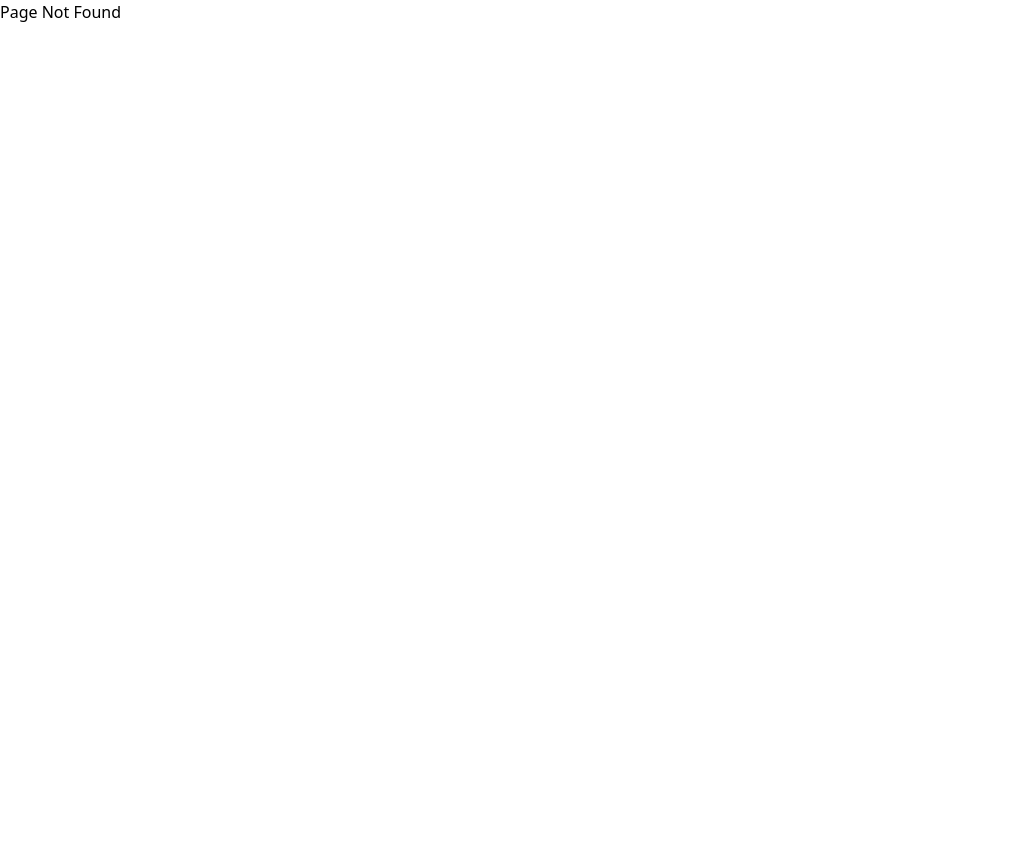
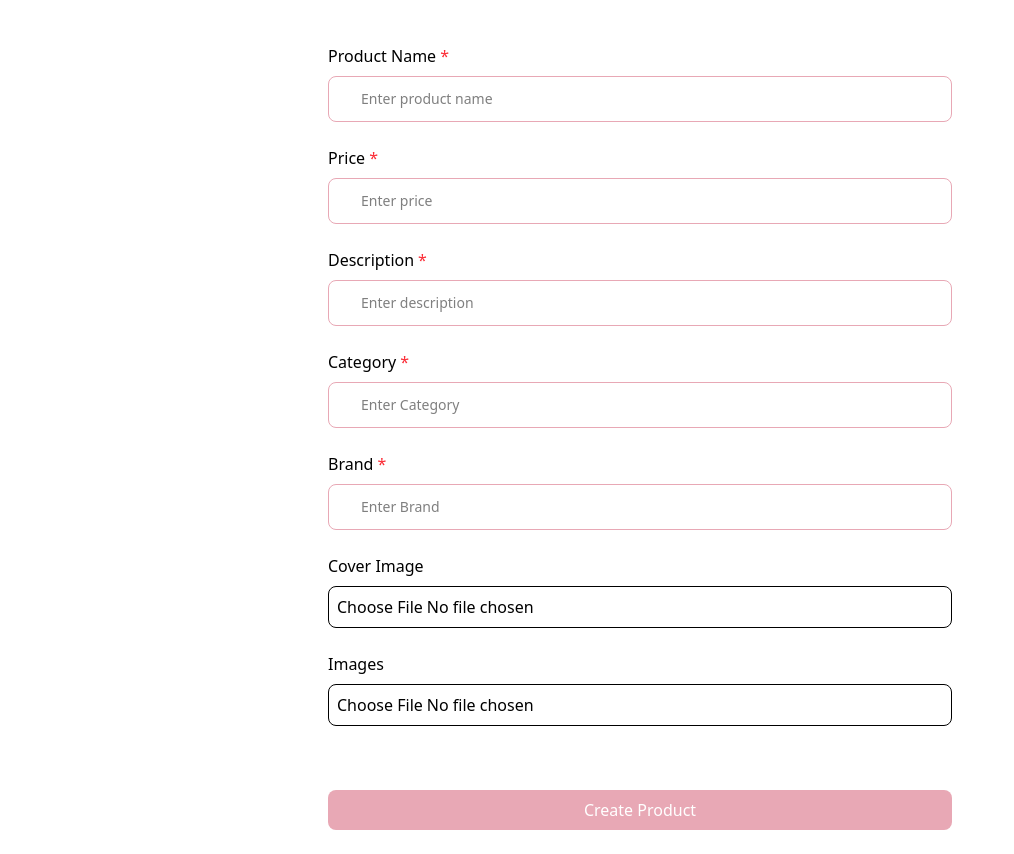
Before and after one commit to Ruby-dev1/Nextjs-basics, a Next.js app: page /admin/product in a window 1280 px wide. Before the commit this address had no page. Shown: the whole page, without its empty margins (0-1014 px from the left). Before the commit the page ends 800 px from the top, so only its background shows below. Built offline with nearby package versions, Linux system fonts and the light colour scheme.

Commit message:
add product form fields

```diff
--- a/api/product.api.ts
+++ b/api/product.api.ts
@@ -1,7 +1,7 @@
 import api from ".";
 
-export const createBrand = async (data: FormData) => {
-  const response = await api.post("/brand", data);
+export const createProduct = async (data: FormData) => {
+  const response = await api.post("/product", data);
 
   return response.data;
 };
--- /dev/null
+++ b/app/admin/product/page.tsx
@@ -0,0 +1,12 @@
+import React from 'react'
+import ProductForm from '@/components/admin/form/product.form'
+
+const ProductPage = () => {
+  return (
+    <main>
+        <ProductForm/>
+    </main>
+  )
+}
+
+export default ProductPage
--- a/components/admin/form/product.form.tsx
+++ b/components/admin/form/product.form.tsx
@@ -42,7 +42,9 @@ const ProductForm = () => {
   };
 
   return (
-    <form onSubmit={handleSubmit(onSubmit)}>
+    <form onSubmit={handleSubmit(onSubmit)}
+    className="w-full max-w-2xl mx-auto p-6 space-y-6"
+    >
 
       <Input
         label="Product Name"
@@ -76,12 +78,55 @@ const ProductForm = () => {
       />
 
       {/* Category */}
+           <Input
+        label="Category"
+        name="Category"
+        id="Category"
+        placeholder="Enter Category"
+        register={register}
+        required
+        error={errors.category?.message}
+      />
 
       {/* Brand */}
+           <Input
+        label="Brand"
+        name="Brand"
+        id="Brand"
+        placeholder="Enter Brand"
+        register={register}
+        required
+        error={errors.brand?.message}
+      />
 
       {/* Cover Image */}
+        <div className="flex flex-col gap-2">
+    <label className="text-medium font-normal font-sans">
+      Cover Image
+    </label>
+
+    <input
+      type="file"
+      {...register("cover_image")}
+      className="w-full border rounded-lg p-2"
+
+    />
+  </div>
+
 
       {/* Multiple Images */}
+              <div className="flex flex-col gap-2">
+    <label className="text-medium font-normal font-sans">
+       Images
+    </label>
+
+    <input
+      type="file"
+      {...register("images")}
+      className="w-full border rounded-lg p-2"
+
+    />
+  </div>
 
       <Button
         label={isPending ? "Creating..." : "Create Product"}
--- a/schemas/product.schema.ts
+++ b/schemas/product.schema.ts
@@ -0,0 +1,43 @@
+import * as yup from "yup";
+
+export const productSchema = yup.object({
+  name: yup
+    .string()
+    .trim()
+    .min(2, "Product name must be at least 2 characters")
+    .max(100, "Product name cannot exceed 100 characters")
+    .required("Product name is required"),
+
+  price: yup
+    .number()
+    .typeError("Price must be a number")
+    .positive("Price must be greater than 0")
+    .required("Price is required"),
+
+  description: yup
+    .string()
+    .trim()
+    .min(25, "Description must be at least 25 characters")
+    .max(800, "Description cannot exceed 800 characters")
+    .required("Description is required"),
+
+  category: yup
+    .string()
+    .required("Category is required"),
+
+  brand: yup
+    .string()
+    .required("Brand is required"),
+
+  cover_image: yup
+    .mixed()
+    .required("Cover image is required"),
+
+  images: yup
+    .mixed()
+    .required("Product images are required"),
+
+  is_featured: yup
+    .boolean()
+    .default(false),
+});
--- a/types/product.types.ts
+++ b/types/product.types.ts
@@ -0,0 +1,4 @@
+import * as yup from "yup"
+import { productSchema } from "@/schemas/product.schema"
+
+export type TProduct = yup.InferType<typeof productSchema>
```
